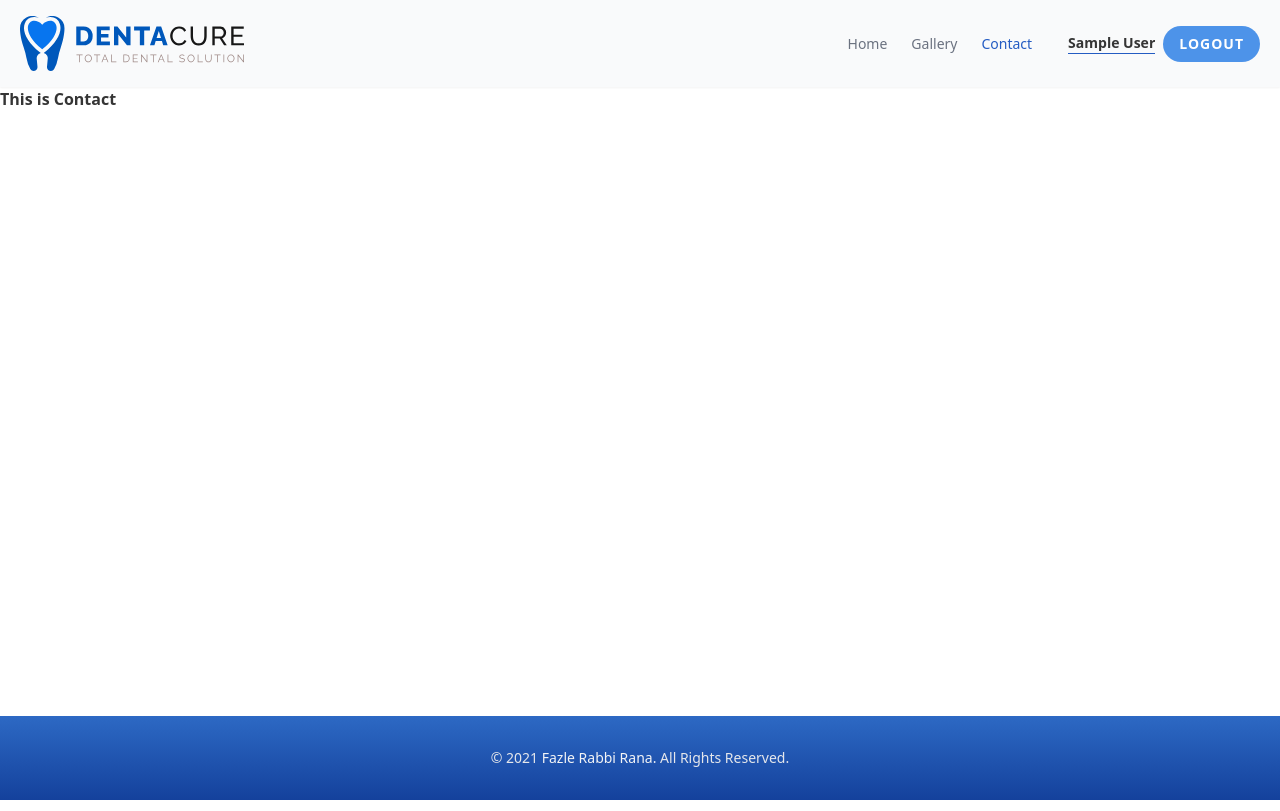
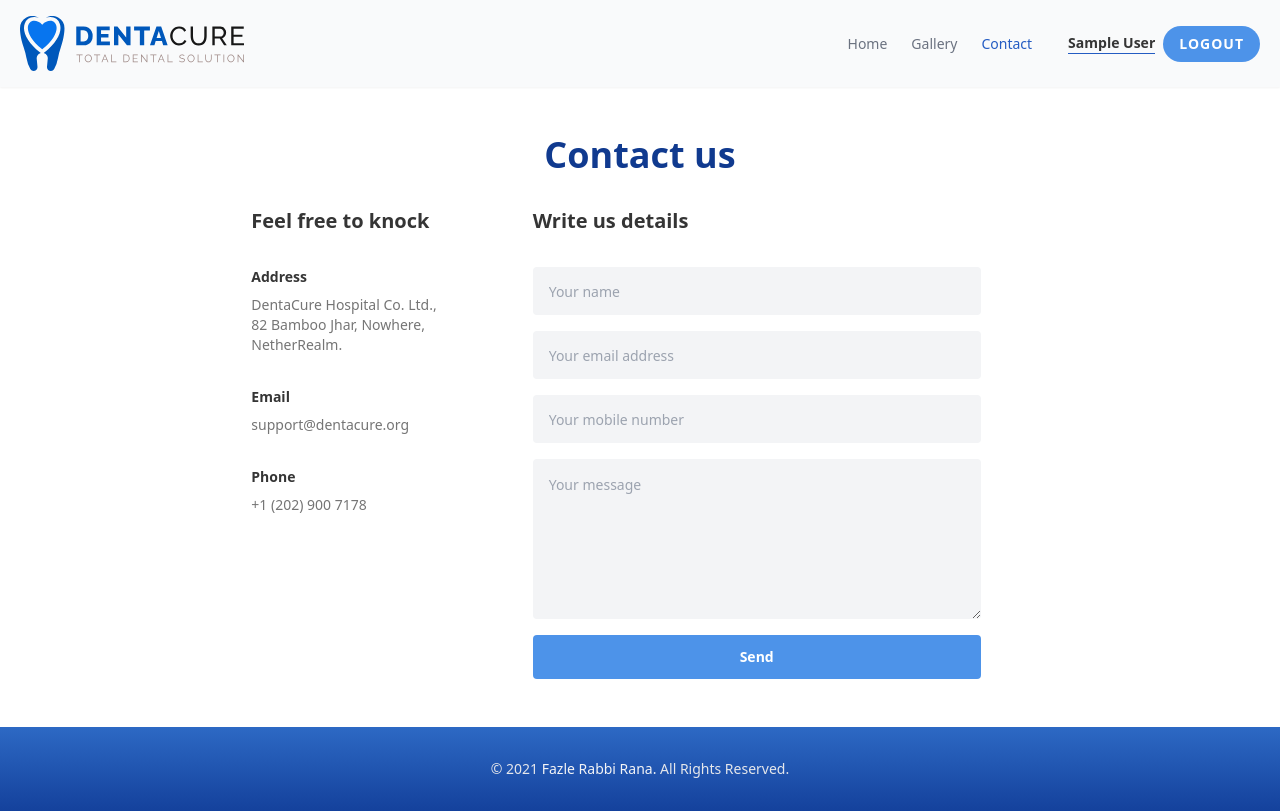
Before and after one commit to FazleRabbiRana/dentacure-healthcare-react-app, a React (Create React App) app: page /contact in a window 1280 px wide. Built offline with nearby package versions, Linux system fonts and the light colour scheme; no server answers; sample sign-in values are in the browser's storage.

Commit message:
extra 2 pages added

```diff
--- a/src/pages/Contact/Contact.js
+++ b/src/pages/Contact/Contact.js
@@ -1,10 +1,51 @@
 import React from 'react';
 
 const Contact = () => {
+	const handleContactFormSubmit = e => {
+		e.preventDefault();
+	}
+
 	return (
-		<div>
-			<h2>This is Contact</h2>
-		</div>
+		<section id="contact" className="py-10 md:py-12">
+			<div className="container">
+				<h2 className="text-center text-3xl lg:text-4xl text-my-primary-dark mb-8">Contact us</h2>
+				<div className="contact-form-area flex flex-col md:flex-row md:justify-center">
+					<div className="contact-details flex-initial md:pr-12 lg:pr-24 mb-12 md:mb-0">
+						<h3 className="text-xl mb-8">Feel free to knock</h3>
+						<div className="mt-8">
+							<h4 className="text-sm font-semibold mb-2">Address</h4>
+							<p className="text-sm">
+								DentaCure Hospital Co. Ltd.,<br />
+								82 Bamboo Jhar, Nowhere, <br />
+								NetherRealm.
+							</p>
+						</div>
+						<div className="mt-8">
+							<h4 className="text-sm font-semibold mb-2">Email</h4>
+							<p className="text-sm">
+								<a href="mailto:support@dentacure.org">support@dentacure.org</a>
+							</p>
+						</div>
+						<div className="mt-8">
+							<h4 className="text-sm font-semibold mb-2">Phone</h4>
+							<p className="text-sm">
+								<a href="tel:+12029007178">+1 (202) 900 7178</a>
+							</p>
+						</div>
+					</div>
+					<div className="contact-form md:w-1/2 lg:w-2/5">
+						<h3 className="text-xl mb-8">Write us details</h3>
+						<form onSubmit={handleContactFormSubmit} className="w-full max-w-md flex flex-col space-y-4 text-sm">
+							<input type="text" placeholder="Your name" className="w-full h-12 px-4 rounded bg-gray-100 text-my-black" />
+							<input type="email" placeholder="Your email address" className="w-full h-12 px-4 rounded bg-gray-100 text-my-black" />
+							<input type="tel" placeholder="Your mobile number" className="w-full h-12 px-4 rounded bg-gray-100 text-my-black" />
+							<textarea placeholder="Your message" className="w-full h-40 p-4 rounded bg-gray-100 text-my-black"></textarea>
+							<input type="submit" value="Send" className="btn-regular rounded" />
+						</form>
+					</div>
+				</div>
+			</div>
+		</section>
 	);
 };
 
--- a/src/pages/Gallery/Gallery.js
+++ b/src/pages/Gallery/Gallery.js
@@ -1,10 +1,25 @@
 import React from 'react';
+import useData from '../../hooks/useData';
 
 const Gallery = () => {
+	const { services } = useData();
+
 	return (
-		<div>
-			<h2>This is Gallery.</h2>
-		</div>
+		<section id="gallery" className="py-10 md:py-12">
+			<div className="container">
+				<h2 className="text-center text-3xl lg:text-4xl text-my-primary-dark mb-8">Welcome to our Gallery</h2>
+				<div className="gallery-images grid grid-cols-1 sm:grid-cols-2 lg:grid-cols-3 2xl:grid-cols-4 gap-y-8 gap-x-4 xl:gap-x-8">
+					{
+						services.map(service => <div
+							key={service.id}
+							className="border-8 border-my-blue"
+						>
+							<img src={service.image} alt={service.name} />
+						</div>)
+					}
+				</div>
+			</div>
+		</section>
 	);
 };
 
--- a/src/pages/NotFound/NotFound.js
+++ b/src/pages/NotFound/NotFound.js
@@ -1,9 +1,21 @@
 import React from 'react';
+import { Link } from 'react-router-dom';
+import errorImg from '../../images/error-404.png';
 
 const NotFound = () => {
 	return (
-		<div>
-			<h2>Page not found!</h2>
+		<div className="py-12 md:py-16 bg-gradient-to-b from-my-primary-dark min-h-screen-80">
+			<div className="container text-center">
+				<div className="max-w-sm mx-auto">
+					<img src={errorImg} alt="Error 404" />
+				</div>
+				<Link
+					to="/home"
+					className="mt-10 btn-regular-pill"
+				>
+					Back to Home
+				</Link>
+			</div>
 		</div>
 	);
 };
```
Also changed, not shown: src/images/error-404.png (added).
